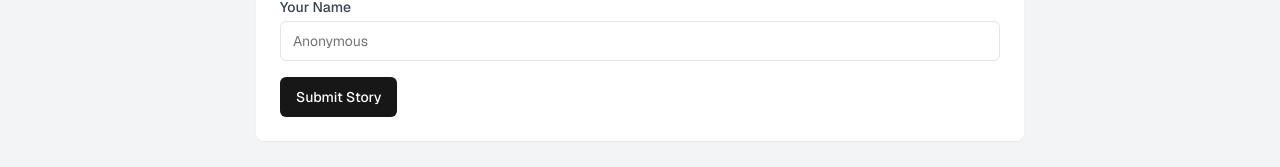
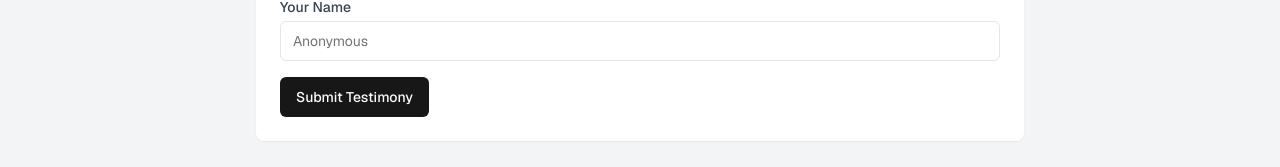
Before and after one commit to theeugenechong/testimony-app, a Next.js app: page / in a window 1280 px wide. Shown: the part 437-604 px from the top of the page. Built offline with nearby package versions, Linux system fonts and the light colour scheme; no server answers; the database is empty.

Commit message:
Change button text to Testimony

```diff
--- a/src/app/components/StoryForm.tsx
+++ b/src/app/components/StoryForm.tsx
@@ -67,7 +67,7 @@ export function StoryForm() {
         />
       </div>
       <Button type="submit" disabled={isSubmitting}>
-        {isSubmitting ? 'Submitting...' : 'Submit Story'}
+        {isSubmitting ? 'Submitting...' : 'Submit Testimony'}
       </Button>
     </form>
   )
```
